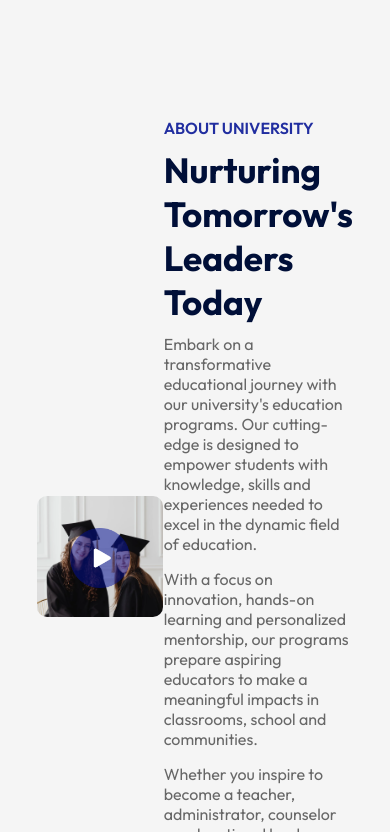
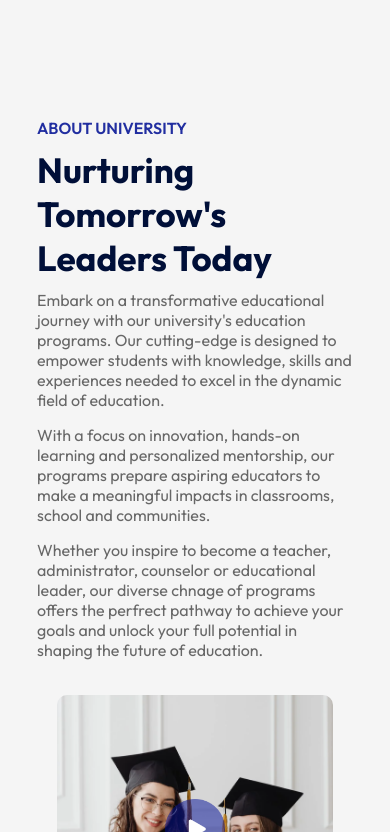
Before and after one commit to DerickMuluka/edusity, a React (Vite) app: page / in a window 390 px wide. Shown: the part 1992-2824 px from the top of the page. Built offline with nearby package versions, Linux system fonts and the light colour scheme.

Commit message:
style: Adjust about section layout for small screens

```diff
--- a/src/components/About/About.css
+++ b/src/components/About/About.css
@@ -53,3 +53,23 @@
     color: #676767;
     margin-bottom: 15px;
 }
+
+
+/* ---- media query ---- */
+@media (max-width: 800px)
+{
+    .about
+    {
+        flex-direction: column;
+    }
+    .about-left
+    {
+        flex-basis: 100%;
+        margin: 20px;
+        order: 2;
+    }
+    .about-right
+    {
+        flex-basis: 100%;
+    }
+}
```
